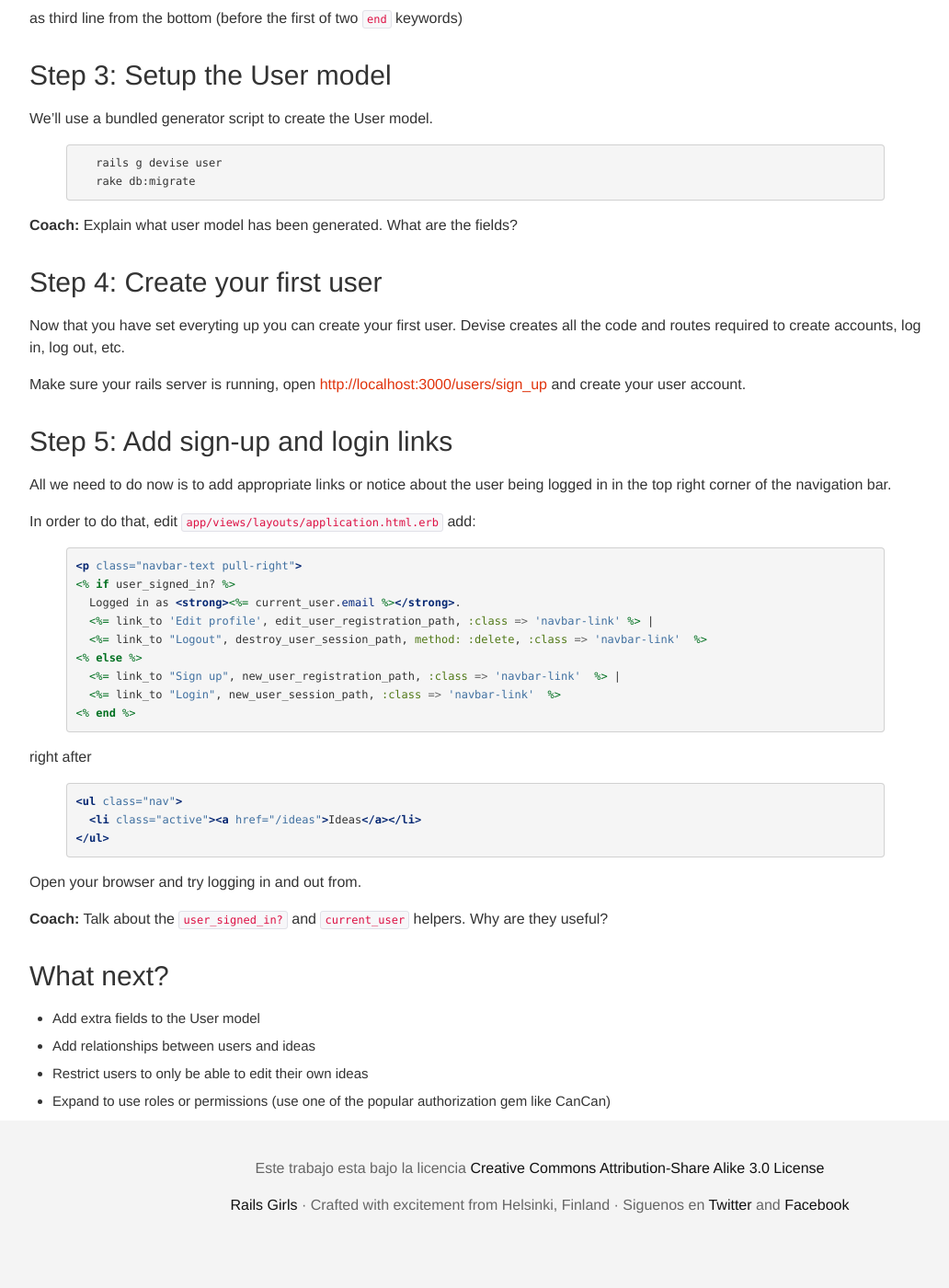
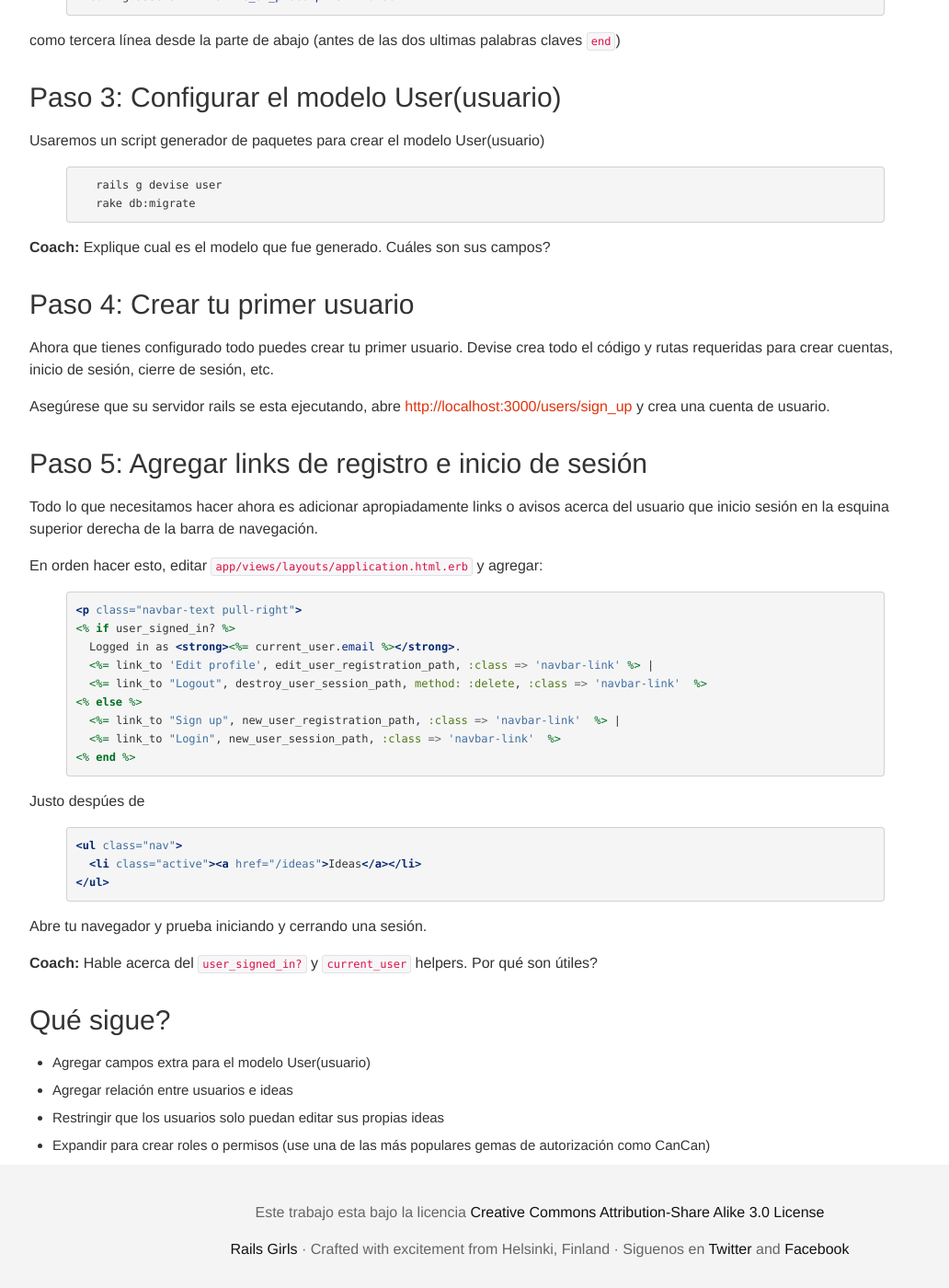
Before and after one commit to railsgirls/guides.railsgirls.com, a Jekyll site: the page built from _posts/2012-11-01-devise.markdown, in a window 1280 px wide and 1400 px high, scrolled down 1400 px. Shown: the whole window at 92% size, without its empty margins (53-1085 px from the left). Built offline with Jekyll 4.4.1, drawn with Linux system fonts in a browser that asks for light colours; nearby versions of some CDN libraries; Markdown is read by kramdown in place of the engine named in the settings; before the commit the page ends 2778 px from its top, so only the background shows below that; some of the changed text lies outside the part shown.

Commit message:
heroku and devise

```diff
--- a/_posts/2012-11-01-devise.markdown
+++ b/_posts/2012-11-01-devise.markdown
@@ -4,47 +4,48 @@
 permalink: devise
 ---
 
-# Adding Authentication with Devise
+# Agregando Autentificación con Devise
 
 *Created by Piotr Steininger, [@polishprince](https://twitter.com/polishprince)*
 
 *Updated by Ernesto Jimenez, [@ernesto_jimenez](https://twitter.com/ernesto_jimenez)*
 
-**This guide assumes that you have already built a RailsGirls app by ** [**following the app development guide**](/app).
+**Esta guía asume que ya tienes creado una aplicación RailsGirls ** [**siguiendo la guía desarrolla tu aplicación**](/app).
 
 
-## Step 0: Add devise gem
+## Paso 0: Agrega gema devise
 
-Open up your `Gemfile` and add this line
+Abre tu `Gemfile` y agrega esta linea
 
 {% highlight ruby %}
 gem 'devise'
 {% endhighlight %}
-and run
+y ejecute
 {% highlight sh %}
 bundle install
 {% endhighlight %}
-to install the gem
+para instalar la gema
 
-## Step 1: Set up devise in your app
+## Paso 1: Configure devise en tu aplicación
 
-Run the following command in the terminal.
+Ejecute el siguiente comando en la terminal.
 
 {% highlight sh %}
 rails g devise:install
 {% endhighlight %}
 
 
-## Step 2: Configure Devise
+## Paso 2: Configure Devise
 
-Ensure you have defined default url options in your environments files. Open up `config/environments/development.rb` and add this line:
+Asegúrese de tener definido las opciones por defecto para url en tus archivos "environments". Abre `config/environments/development.rb` y adicione esta línea:
+
 {% highlight ruby %}
    config.action_mailer.default_url_options = { :host => 'localhost:3000' }
 {% endhighlight %}
 
-before the `end` keyword.
+Antes de la palabra clave `end`.
 
-Open up `app/views/layouts/application.html.erb` and add:
+Abre `app/views/layouts/application.html.erb` y adicione:
 
 {% highlight erb %}
 <% if notice %>
@@ -54,39 +55,40 @@
   <p class="alert alert-error"><%= alert %></p>
 <% end %>
 {% endhighlight %}
-right above
+justo encima de
 {% highlight ruby %}
    <%= yield %>
 {% endhighlight %}
 
-Finally, if you plan to [deploy to heroku](/heroku) you should open up `config/application.rb` and add this line:
+Finalmente, si tu intención es [publicar en heroku](/heroku) debes abrir `config/application.rb` y adicionar esta línea:
 {% highlight ruby %}
   config.assets.initialize_on_precompile = false
 {% endhighlight %}
-as third line from the bottom (before the first of two `end` keywords)
+como tercera línea desde la parte de abajo (antes de las dos ultimas palabras claves `end`)
 
-## Step 3: Setup the User model
+## Paso 3: Configurar el modelo User(usuario)
 
-We'll use a bundled generator script to create the User model.
+Usaremos un script generador de paquetes para crear el modelo User(usuario)
 {% highlight sh %}
    rails g devise user
    rake db:migrate
 {% endhighlight %}
 
-**Coach:** Explain what user model has been generated. What are the
-fields?
+**Coach:** Explique cual es el modelo que fue generado. Cuáles son sus campos?
 
-## Step 4: Create your first user
 
-Now that you have set everyting up you can create your first user. Devise creates all the code and routes required to create accounts, log in, log out, etc.
+## Paso 4: Crear tu primer usuario
 
-Make sure your rails server is running, open [http://localhost:3000/users/sign_up](http://localhost:3000/users/sign_up) and create your user account.
+Ahora que tienes configurado todo puedes crear tu primer usuario. Devise crea todo el código y rutas requeridas para crear cuentas, inicio de sesión, cierre de sesión, etc.
 
-## Step 5: Add sign-up and login links
+Asegúrese que su servidor rails se esta ejecutando, abre [http://localhost:3000/users/sign_up](http://localhost:3000/users/sign_up) y crea una cuenta de usuario.
 
-All we need to do now is to add appropriate links or notice about the user being logged in in the top right corner of the navigation bar.
 
-In order to do that, edit `app/views/layouts/application.html.erb` add:
+## Paso 5: Agregar links de registro e inicio de sesión
+
+Todo lo que necesitamos hacer ahora es adicionar apropiadamente links o avisos acerca del usuario que inicio sesión en la esquina superior derecha de la barra de navegación.
+
+En orden hacer esto, editar `app/views/layouts/application.html.erb` y agregar:
 {% highlight erb %}
 <p class="navbar-text pull-right">
 <% if user_signed_in? %>
@@ -98,7 +100,7 @@
   <%= link_to "Login", new_user_session_path, :class => 'navbar-link'  %>
 <% end %>
 {% endhighlight %}
-right after
+Justo despúes de
 {% highlight erb %}
 <ul class="nav">
   <li class="active"><a href="/ideas">Ideas</a></li>
@@ -106,13 +108,13 @@
 {% endhighlight %}
 
 
-Open your browser and try logging in and out from.
+Abre tu navegador y prueba iniciando y cerrando una sesión.
 
-**Coach:** Talk about the `user_signed_in?` and `current_user` helpers. Why are they useful?
+**Coach:** Hable acerca del `user_signed_in?` y `current_user` helpers. Por qué son útiles?
 
-## What next?
+## Qué sigue?
 
-* Add extra fields to the User model
-* Add relationships between users and ideas
-* Restrict users to only be able to edit their own ideas
-* Expand to use roles or permissions (use one of the popular authorization gem like CanCan)
+* Agregar campos extra para el modelo User(usuario)
+* Agregar relación entre usuarios e ideas
+* Restringir que los usuarios solo puedan editar sus propias ideas
+* Expandir para crear roles o permisos (use una de las más populares gemas de autorización como CanCan)
```
Also changed, not shown: _posts/2012-04-19-heroku.markdown (+22 -22 lines), index.html (+4 -4 lines).
